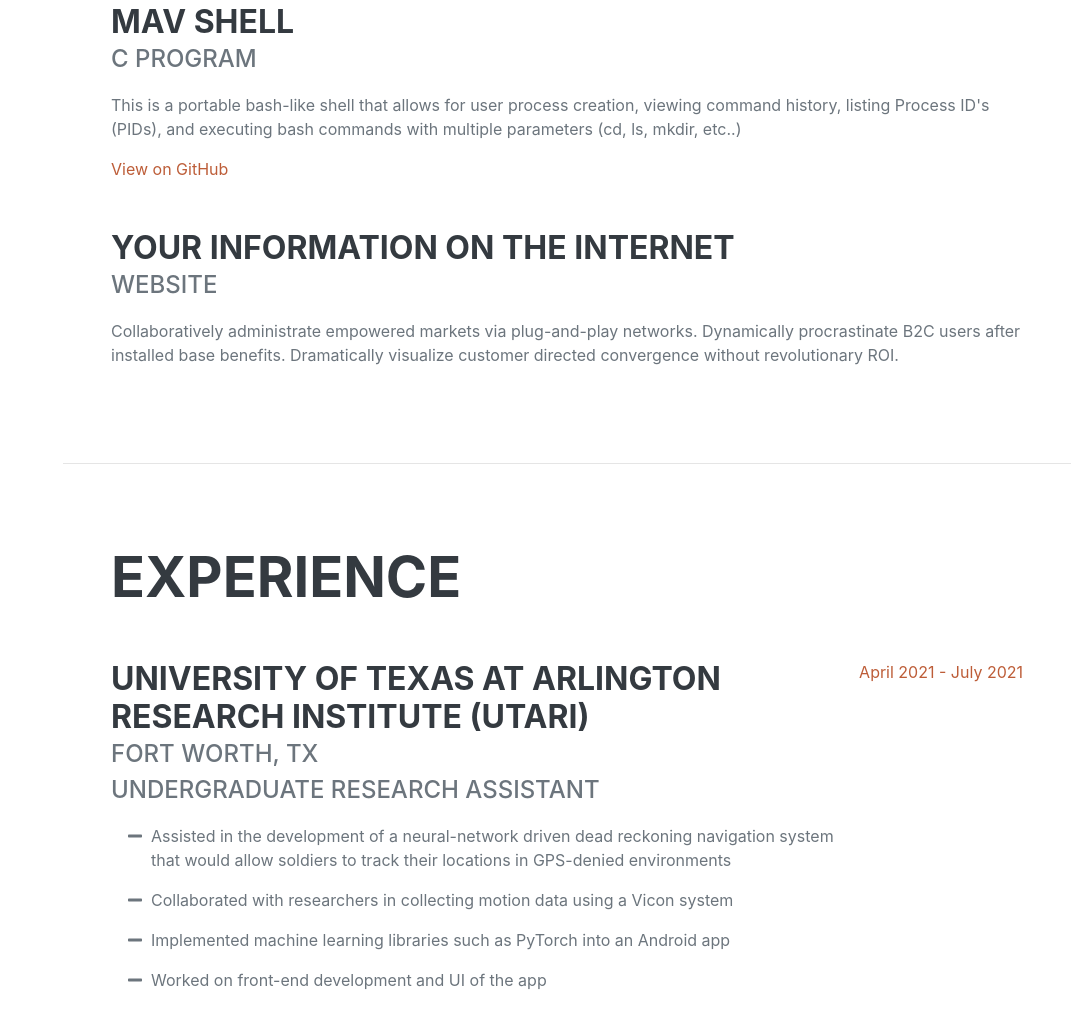
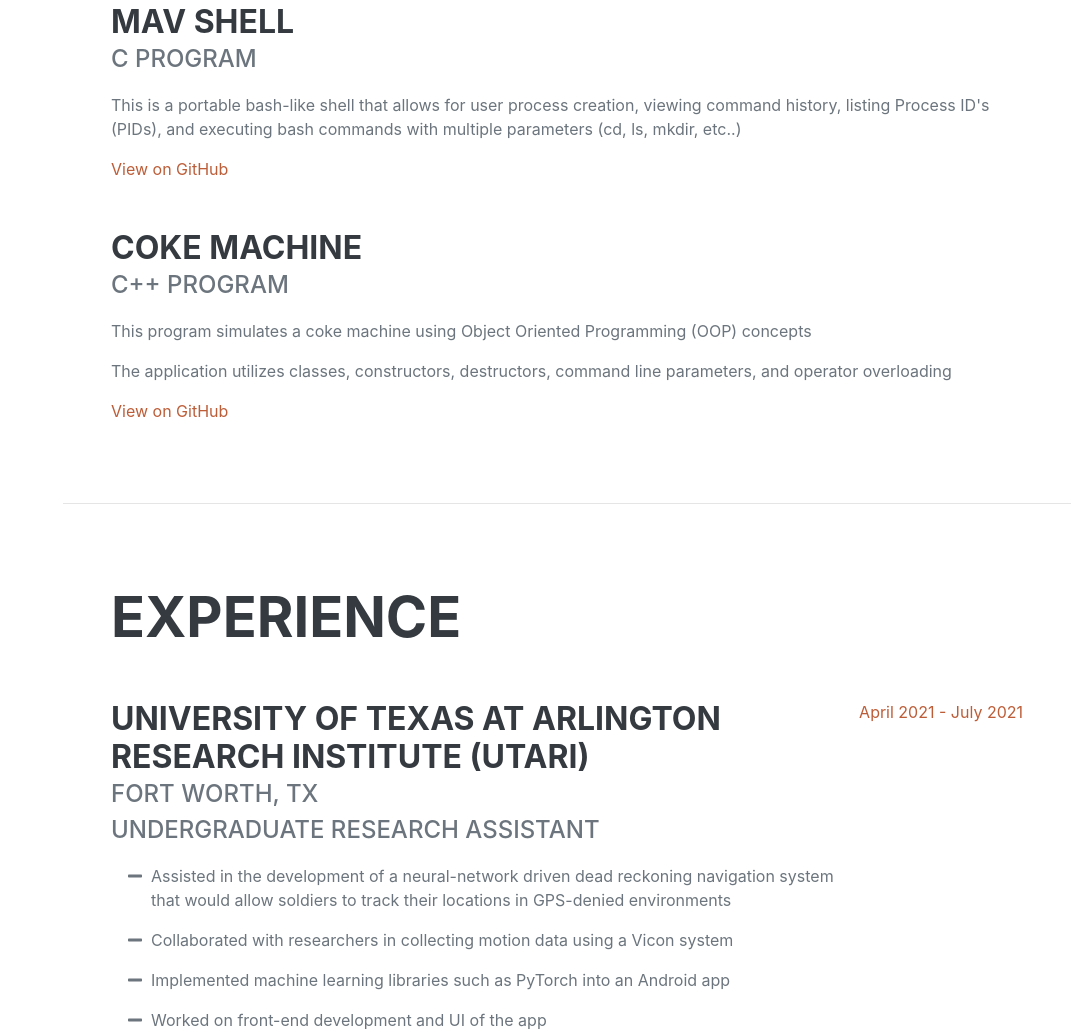
Before and after one commit to techsupportmo/Resume-Website, a plain HTML site: page index.html in a window 1280 px wide. Shown: the part 1428-2457 px from the top of the page, without its empty margins (209-1280 px from the left). Drawn offline with nearby package versions, Linux system fonts and the light colour scheme; a web font is replaced by a local one.

Commit message:
Finished!
Added description for coke machine

```diff
--- a/index.html
+++ b/index.html
@@ -103,7 +103,7 @@
 
                     </div>
 
-                    <!-- Movie Theater -->
+                    <!-- Mav Shell -->
                     <div class="d-flex flex-column flex-md-row justify-content-between mb-5">
                         <div class="flex-grow-1">
                             <h3 class="mb-0">Mav Shell</h3>
@@ -119,12 +119,20 @@
                     </div>
 
 
-                    <!-- Your Information on the Internet -->
+                    <!-- Coke Machine -->
                     <div class="d-flex flex-column flex-md-row justify-content-between">
                         <div class="flex-grow-1">
-                            <h3 class="mb-0">Your Information on the Internet</h3>
-                            <div class="subheading mb-3">Website</div>
-                            <p>Collaboratively administrate empowered markets via plug-and-play networks. Dynamically procrastinate B2C users after installed base benefits. Dramatically visualize customer directed convergence without revolutionary ROI.</p>
+                            <h3 class="mb-0">Coke Machine</h3>
+                            <div class="subheading mb-3">C++ Program</div>
+
+                            <p>This program simulates a coke machine using Object Oriented Programming (OOP) concepts</p>
+
+                            <p>The application utilizes classes, constructors, destructors, command line parameters, and operator overloading </p>
+
+                            <!-- Link to Project -->
+                            <a href="https://github.com/techsupportmo/Coke-Machine">View on GitHub</a>
+
+
                         </div>
 
                 </div>
```
